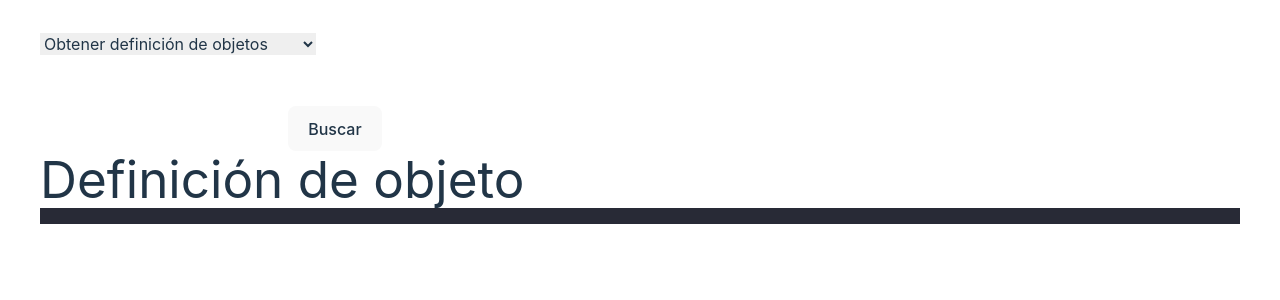
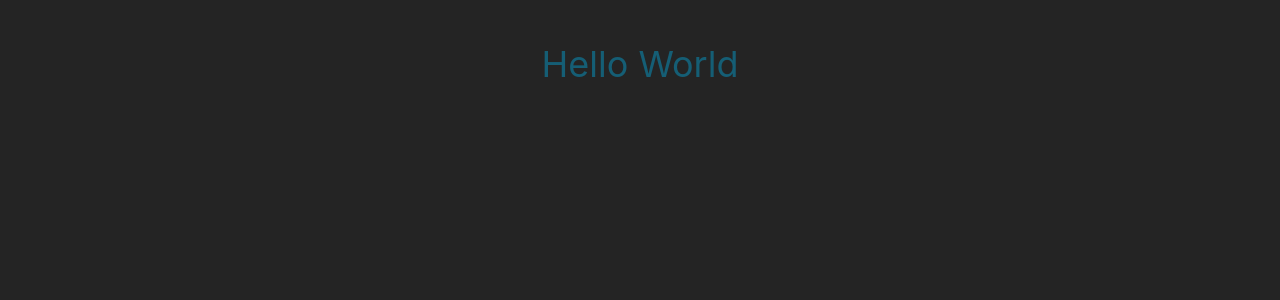
Before and after one commit to elwinroman/sql-snap-monitor, a React (Vite) app in the folder frontend/: page / in a window 1280 px wide. Shown: the top 300 px of the page. Built offline with nearby package versions, Linux system fonts and the light colour scheme.

Commit message:
refactor(frontend): elimina codigo residual

```diff
--- a/frontend/src/App.css
+++ b/frontend/src/App.css
@@ -3,50 +3,3 @@
   margin: 0 auto;
   padding: 2rem;
 }
-
-.card {
-  padding: 2em;
-}
-
-.read-the-docs {
-  color: #888;
-}
-
-.container {
-  width: 100%;
-  min-width: 1200px;
-  max-width: 100%;
-}
-
-.select {
-  width: 100%;
-  max-width: 100%;
-  margin-bottom: 50px;
-}
-
-.table-container {
-  width: 100%;
-  display: flex;
-  flex-direction: column;
-  gap: 2rem;
-}
-
-table {
-  font-family: arial, sans-serif;
-  border-collapse: collapse;
-  width: 100%;
-}
-
-td, th {
-  border: 1px solid #383838;
-  text-align: left;
-  padding: 8px;
-}
-
-tr:nth-child(even) {
-  background-color: #2e2e2e;
-}
-
-table.table-object tr {
-  background-color: #3d2564;
-}
--- a/frontend/src/App.jsx
+++ b/frontend/src/App.jsx
@@ -1,158 +1,12 @@
 import './App.css'
-import { Light as SyntaxHighlighter } from 'react-syntax-highlighter'
-import sql from 'react-syntax-highlighter/dist/esm/languages/hljs/sql'
-import { dracula } from 'react-syntax-highlighter/dist/esm/styles/hljs'
-import { useState } from 'react'
 
-SyntaxHighlighter.registerLanguage('sql', sql)
-
-function App () {
-  const [codeString, setCodeString] = useState('')
-  const [request, setRequest] = useState('definition')
-  const [descriptions, setDescriptions] = useState({
-    info: 'No info',
-    columns: ['No columns'],
-    object: ['No object']
-  })
-
-  const handleClick = (e) => {
-    e.preventDefault()
-    const input = document.querySelector('input')
-    const objectName = input.value.trim()
-
-    if (request === 'definition') {
-      const url = `http://localhost:3000/dbobject/definition/${objectName}`
-      fetch(url)
-        .then(response => response.json())
-        .then(data => {
-          if (data.error) {
-            setCodeString(data.error.message)
-            return
-          }
-          const formatedCodeString = data.success.data.map((line) => line.code_text).join('')
-          setCodeString(formatedCodeString)
-        })
-    } else {
-      const url = `http://localhost:3000/dbobject/description/${objectName}`
-      fetch(url)
-        .then(response => response.json())
-        .then(data => {
-          if (data.error) {
-            setDescriptions({
-              info: data.error.message,
-              columns: ['No columns'],
-              object: ['No object']
-            })
-          }
-          setDescriptions({
-            info: data.success.name,
-            columns: data.success.data.column_description,
-            object: data.success.data.object_description
-          })
-        })
-    }
-  }
-
-  const handleChange = (e) => {
-    setRequest(e.target.value)
-  }
-
+function App() {
   return (
-    <>
-      <section className="container">
-        <div className="select">
-          <select onChange={handleChange}>
-            <option value="definition" selected>Obtener definición de objetos</option>
-            <option value="description">Obtener descripciones de objetos</option>
-          </select>
-        </div>
-
-        <input type="text" />
-        <button onClick={handleClick}>Buscar</button>
-
-        { request === 'definition' &&
-          <div>
-            <h1>Definición de objeto</h1>
-            <SyntaxHighlighter
-              language="sql"
-              style={dracula}
-              showLineNumbers={true}
-              // wrapLines={true}
-              // lineProps={{ className: 'line' }} // pasa props al <span> que contiene la linea //'class'
-              customStyle={{ tabSize: 4 }} // <pre> tag
-              // codeTagProps={{ style: { border: '1px solid red' } }} // <code> tag
-              // lineNumberContainerStyle = {{border: '1px solid blue'}} // This is not working
-              // lineNumberStyle={{color: 'red'}} // <span class='linenumber'> tag
-              >
-              {codeString}
-            </SyntaxHighlighter>
-          </div>
-        }
-        {
-          request === 'description' &&
-          <div>
-            <h1>Descripción de objeto</h1>
-
-            <div className="table-container">
-              <table className="table-object">
-                {
-                  descriptions.object.map((description, index) => {
-                    if (description.length === 0) {
-                      return (
-                        <tr key={index}>
-                          <td>No hay descripción NULL</td>
-                        </tr>
-                      )
-                    }
-                    return (
-                      <tr key={index}>
-                        <td>{descriptions.info}</td>
-                        <td>{description.value}</td>
-                        <td>{description.property_name}</td>
-                      </tr>
-                    )
-                  })
-                }
-              </table>
-
-              <table className="table-colums">
-                <tr>
-                  <th>id</th>
-                  <th>object</th>
-                  <th>name</th>
-                  <th>value</th>
-                  <th>column_id</th>
-                  <th>minor_id</th>
-                  <th>property_name</th>
-                </tr>
-                {
-                  descriptions.columns.map((description, index) => {
-                    if (description.length === 0) {
-                      return (
-                        <tr key={index}>
-                          <td>No hay descripción NULL</td>
-                        </tr>
-                      )
-                    }
-                    return (
-                      <tr key={index}>
-                        <td>{index + 1}</td>
-                        <td>{descriptions.info}</td>
-                        <td>{description.name}</td>
-                        <td>{description.value}</td>
-                        <td>{description.column_id}</td>
-                        <td>{description.minor_id}</td>
-                        <td>{description.property_name}</td>
-                      </tr>
-                    )
-                  })
-                }
-              </table>
-            </div>
-          </div>
-        }
-      </section>
-    </>
+    <div className="App">
+      <header className="App-header">
+        <h1 className="p-3 text-4xl text-cyan-800">Hello World</h1>
+      </header>
+    </div>
   )
 }
 
--- a/frontend/src/index.css
+++ b/frontend/src/index.css
@@ -7,7 +7,6 @@
   line-height: 1.5;
   font-weight: 400;
 
-  color-scheme: light dark;
   color: rgba(255, 255, 255, 0.87);
   background-color: #242424;
 
@@ -17,55 +16,9 @@
   -moz-osx-font-smoothing: grayscale;
 }
 
-a {
-  font-weight: 500;
-  color: #646cff;
-  text-decoration: inherit;
-}
-a:hover {
-  color: #535bf2;
-}
-
 body {
   margin: 0;
   display: flex;
   min-width: 320px;
   min-height: 100vh;
 }
-
-h1 {
-  font-size: 3.2em;
-  line-height: 1.1;
-}
-
-button {
-  border-radius: 8px;
-  border: 1px solid transparent;
-  padding: 0.6em 1.2em;
-  font-size: 1em;
-  font-weight: 500;
-  font-family: inherit;
-  background-color: #1a1a1a;
-  cursor: pointer;
-  transition: border-color 0.25s;
-}
-button:hover {
-  border-color: #646cff;
-}
-button:focus,
-button:focus-visible {
-  outline: 4px auto -webkit-focus-ring-color;
-}
-
-@media (prefers-color-scheme: light) {
-  :root {
-    color: #213547;
-    background-color: #ffffff;
-  }
-  a:hover {
-    color: #747bff;
-  }
-  button {
-    background-color: #f9f9f9;
-  }
-}
```
